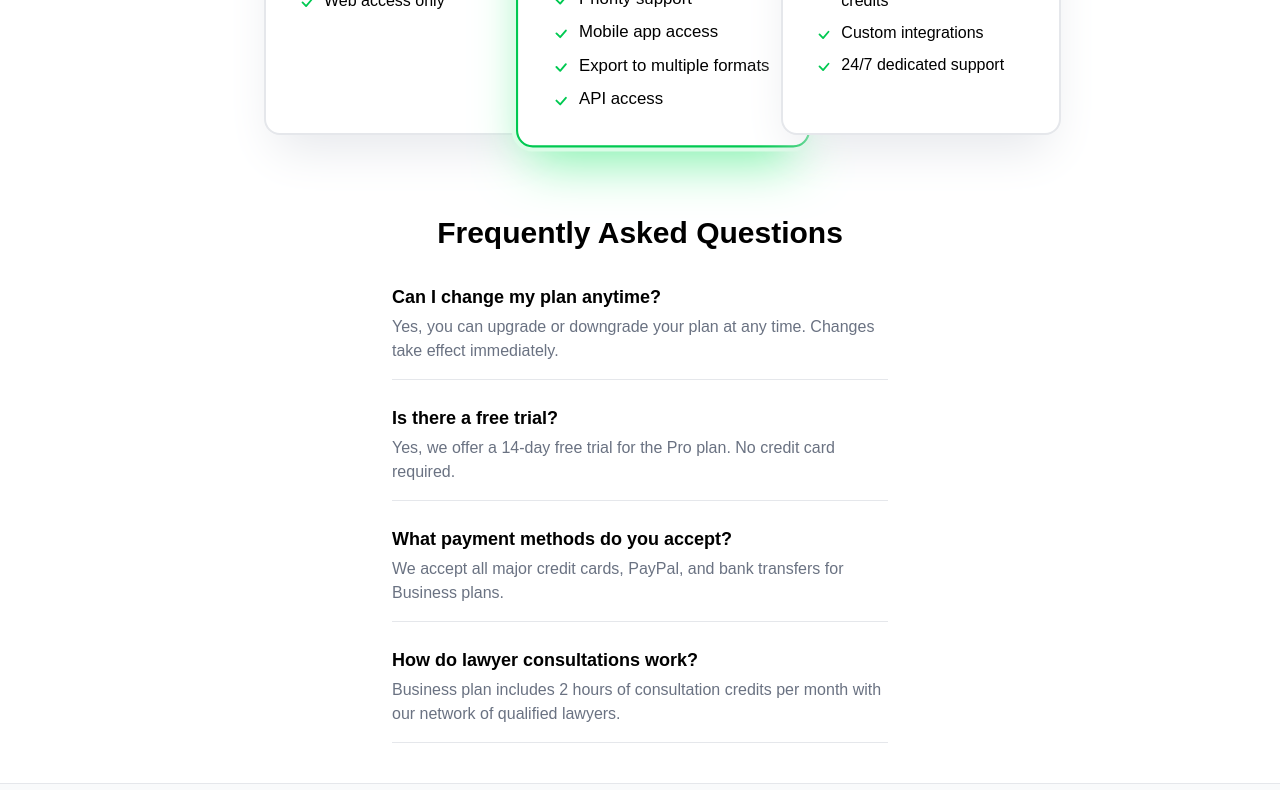
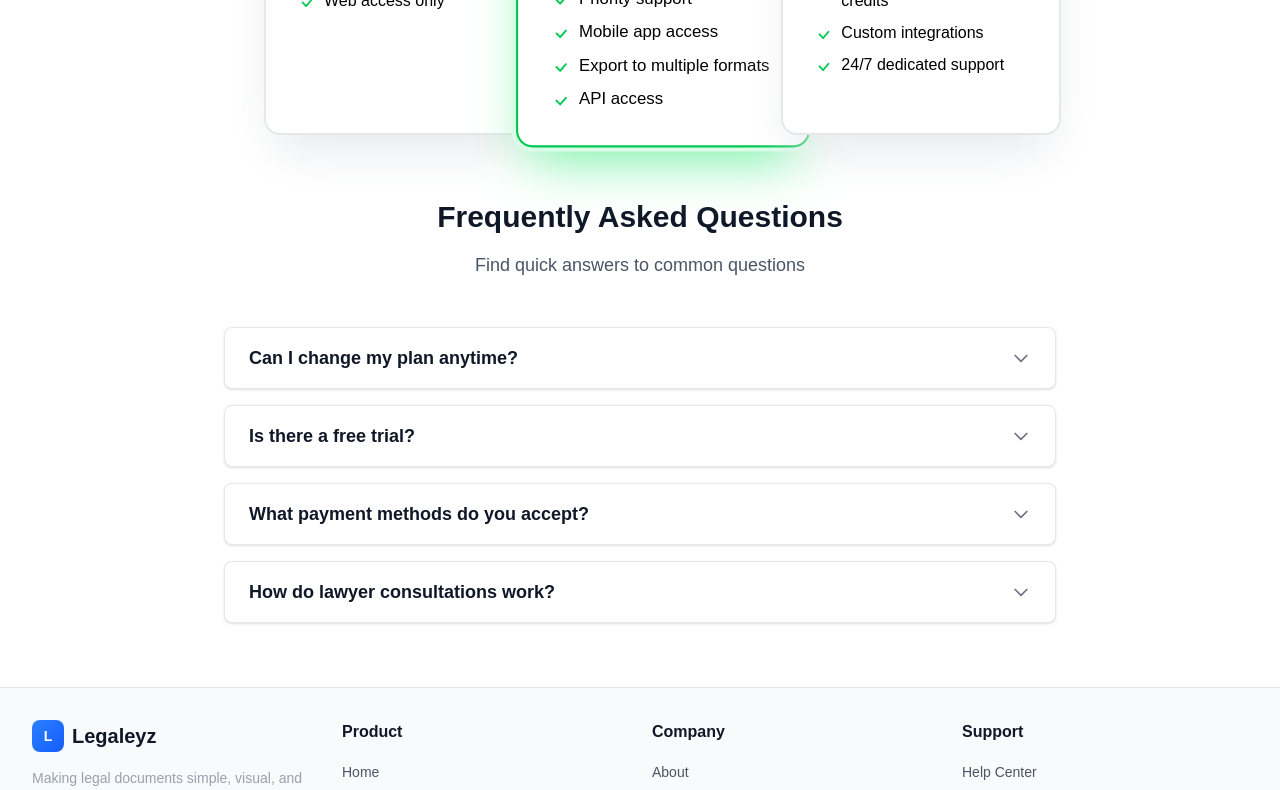
Before and after one commit to xyzabhi/legaleyz, a Next.js app: page /pricing in a window 1280 px wide. Shown: the part 800-1590 px from the top of the page. Built offline with nearby package versions, Linux system fonts and the light colour scheme.

Commit message:
build: /support-center complted

```diff
--- a/src/app/pricing/page.tsx
+++ b/src/app/pricing/page.tsx
@@ -4,6 +4,7 @@ import GlossyBadge from "@/components/GlossyBadge";
 import Header from "@/components/Header";
 import PricingCard from "@/components/PricingCard";
 import Toggle from "@/components/Toggle";
+import FAQItem from "@/components/FAQItem";
 import Link from "next/link";
 import { useState } from "react";
 import Footer from "@/components/Footer";
@@ -109,18 +110,20 @@ export default function Pricing() {
         }
       </section>
 
-<section className="flex flex-col items-center mx-auto w-full sm:w-11/12 md:w-4/5 lg:w-3/4 xl:w-2/5 px-2 pt-20 pb-10 text-center">
-
-  <h1 className="text-3xl font-semibold mb-8 text-center">Frequently Asked Questions</h1>
-  <div className="w-full flex flex-col gap-6">
+<section className="max-w-4xl mx-auto px-4 sm:px-6 lg:px-8 py-16">
+  <div className="text-center mb-12">
+    <h1 className="text-3xl font-bold text-gray-900 mb-4">Frequently Asked Questions</h1>
+    <p className="text-lg text-gray-600">Find quick answers to common questions</p>
+  </div>
+  <div className="space-y-4">
     {faqs.map((faq, index) => (
-      <div key={index} className="border-b border-gray-200 pb-4 text-left">
-        <h2 className="text-lg font-semibold mb-1">{faq.question}</h2>
-        <p className="text-gray-500">{faq.answer}</p>
-      </div>
+      <FAQItem
+        key={index}
+        question={faq.question}
+        answer={faq.answer}
+      />
     ))}
   </div>
-
 </section>
 
       <Footer />
```
